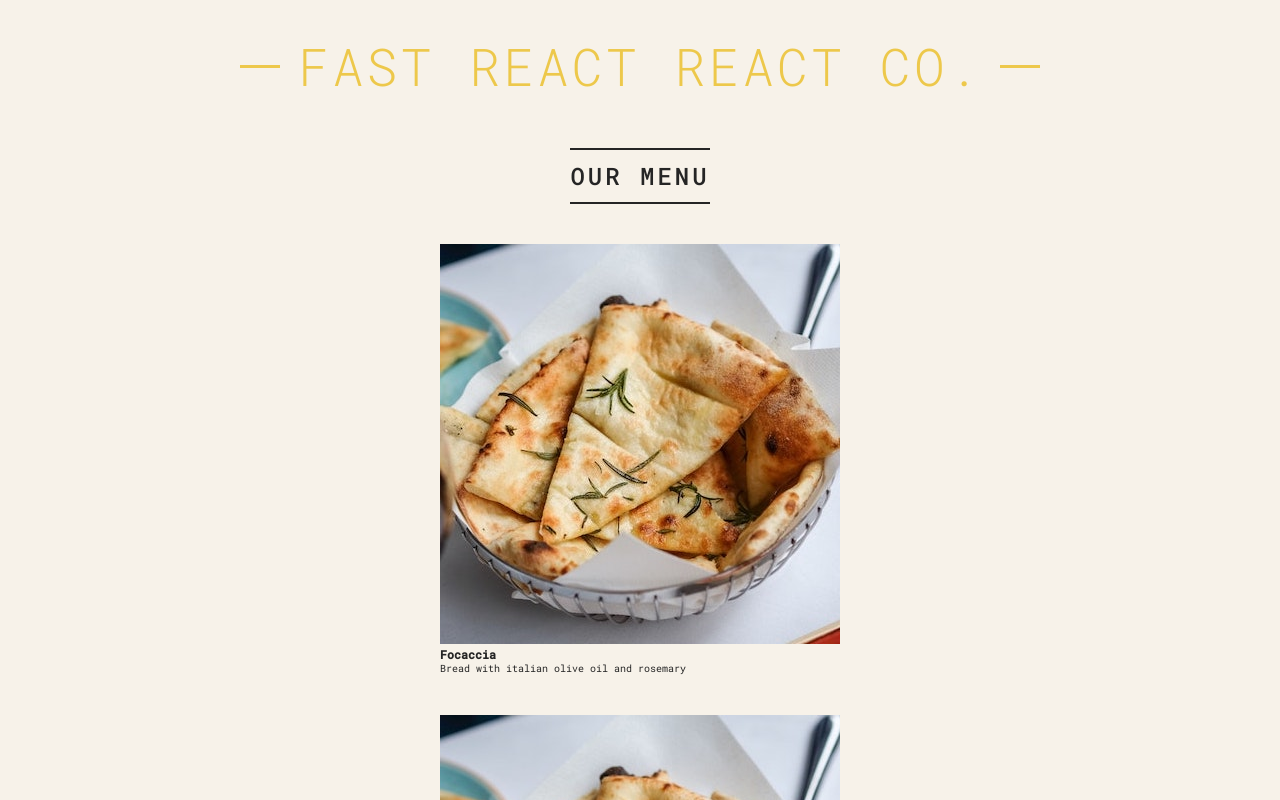
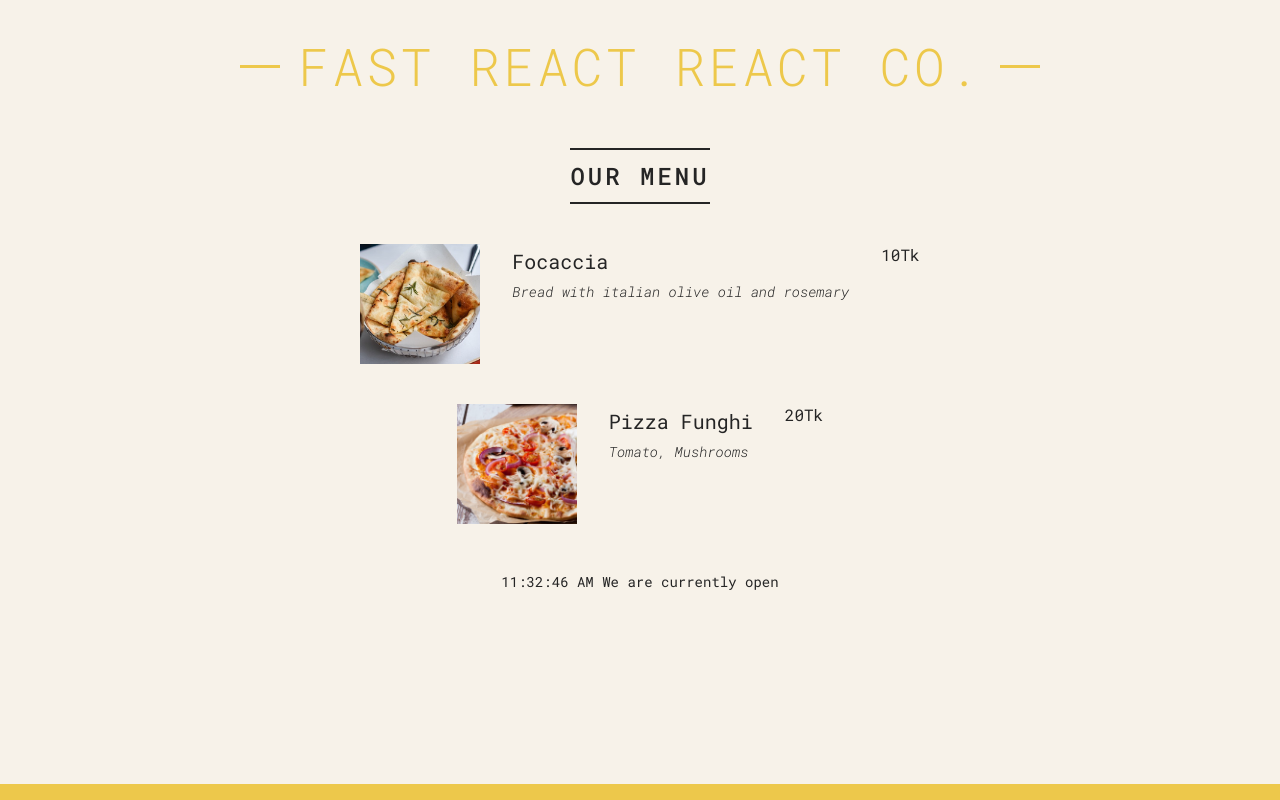
Before and after one commit to Juwel-771/pizza-menu, a React (Create React App) app: page / in a window 1280 px wide. Shown: the top 800 px of the page. Built offline with nearby package versions, Linux system fonts and the light colour scheme.

Commit message:
pizza menu created with props

```diff
--- a/src/App.js
+++ b/src/App.js
@@ -73,9 +73,18 @@ function Menu (){
   return (
     <main className='menu'>
       <h2>Our Menu</h2>
-      <Pizza/>
-      <Pizza/>
-      <Pizza/>
+      <Pizza
+        name = "Focaccia"
+        ingredients = "Bread with italian olive oil and rosemary"
+        photoName = 'pizza/focaccia.jpg'
+        price = {10}
+      />
+      <Pizza
+        name = "Pizza Funghi"
+        ingredients = "Tomato, Mushrooms"
+        photoName = "pizza/funghi.jpg"
+        price = {20}
+      />
     </main>
   )
 }
@@ -95,12 +104,20 @@ function Footer (){
   return <footer className='footer'> {new Date().toLocaleTimeString()} We are currently open</footer>
 }
 
-function Pizza(){
-  return <div>
-    <img src='pizza/focaccia.jpg' alt='Pizza Focaccia'/>
-    <h3>Focaccia</h3>
-    <p>Bread with italian olive oil and rosemary</p>
-  </div>
+function Pizza(props){
+
+  console.log(props);
+
+  return (
+    <div className='pizza'>
+      <img src={props.photoName} alt='Pizza Focaccia'/>
+      <div>
+        <h3>{props.name}</h3>
+        <p> {props.ingredients} </p>
+      </div>
+      <span> {props.price}Tk </span>
+    </div>
+  )
 }
 
 export default App;
```
